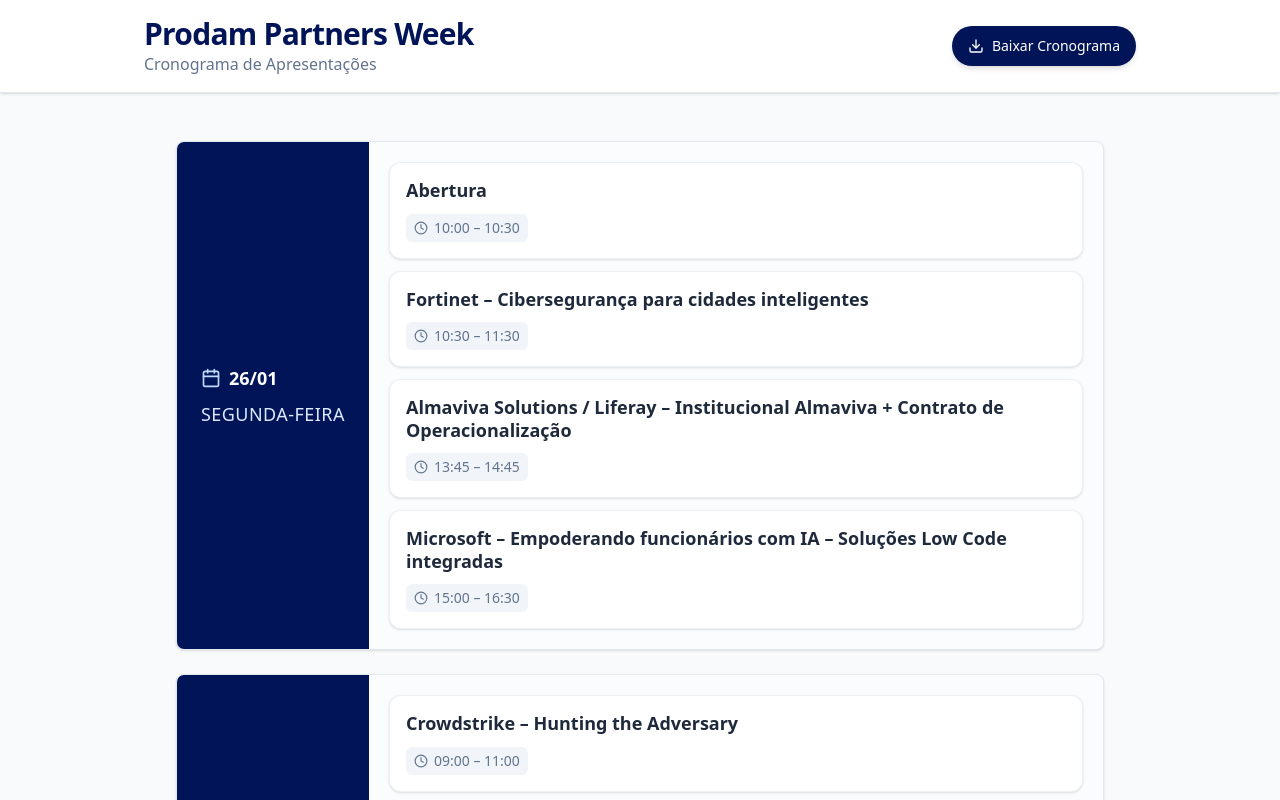
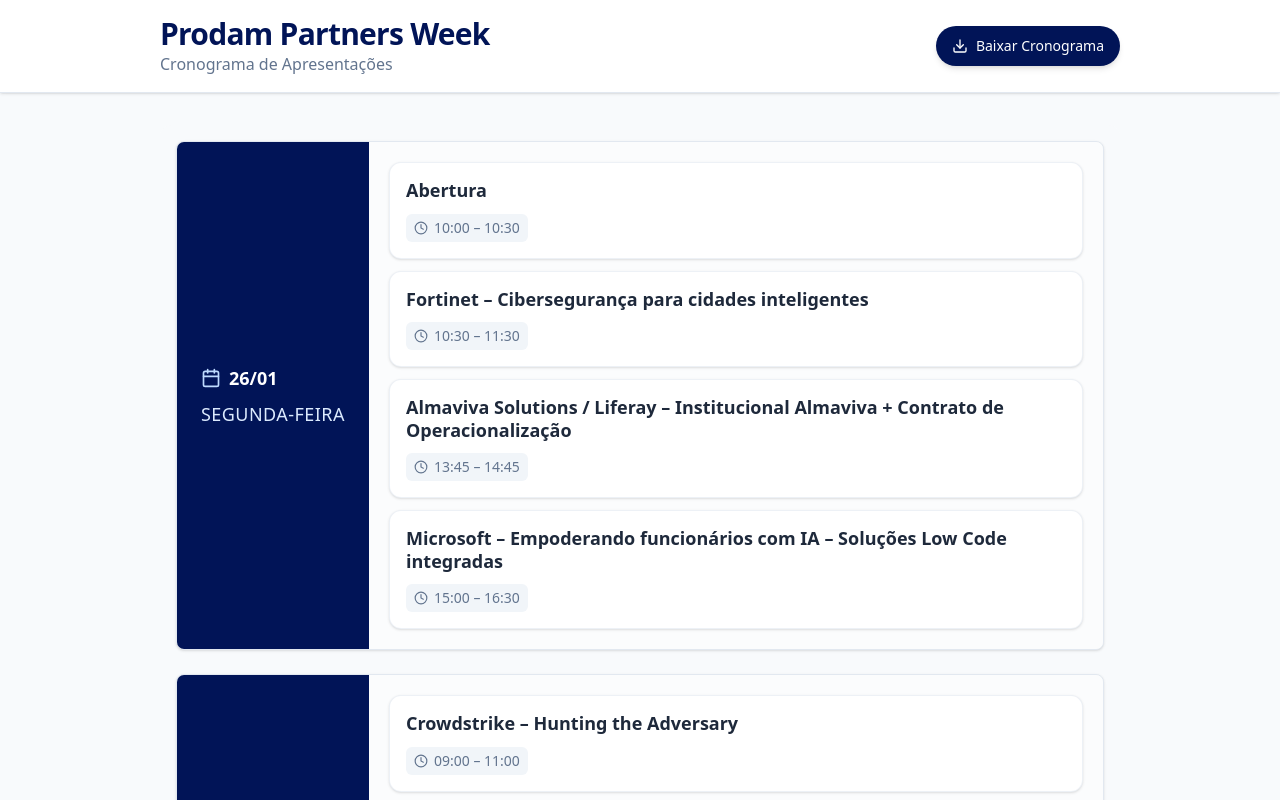
Before and after one commit to cdanii/partner-week, a Next.js app: page / in a window 1280 px wide. Shown: the top 800 px of the page. Built offline with nearby package versions, Linux system fonts and the light colour scheme.

Commit message:
Align header and content padding and refine date list alignment

```diff
--- a/src/app/page.tsx
+++ b/src/app/page.tsx
@@ -220,7 +220,7 @@
     <main ref={fullContentRef} className="min-h-screen bg-slate-50 font-sans pb-20">
       {/* Header */}
       <header className="bg-white border-b border-slate-200 sticky top-0 z-40 shadow-sm">
-        <div className="max-w-5xl mx-auto px-4 py-4 flex flex-col sm:flex-row items-center justify-between gap-4">
+        <div className="max-w-5xl mx-auto px-4 sm:px-6 md:px-8 py-4 flex flex-col sm:flex-row items-center justify-between gap-4">
           <div className="text-center sm:text-left">
             <h1 className="text-2xl sm:text-3xl font-extrabold text-[#011457] tracking-tight">
               Prodam Partners Week
@@ -240,7 +240,7 @@
       </header>
 
       {/* Scrollable Container */}
-      <div className="max-w-5xl mx-auto p-4 sm:p-6 md:p-8">
+      <div className="max-w-5xl mx-auto px-4 sm:px-6 md:px-8 py-8">
         <div ref={scheduleRef} className="bg-slate-50 p-2 sm:p-4 rounded-xl">
           <div className="space-y-6">
             {schedule.map((day) => (
```
